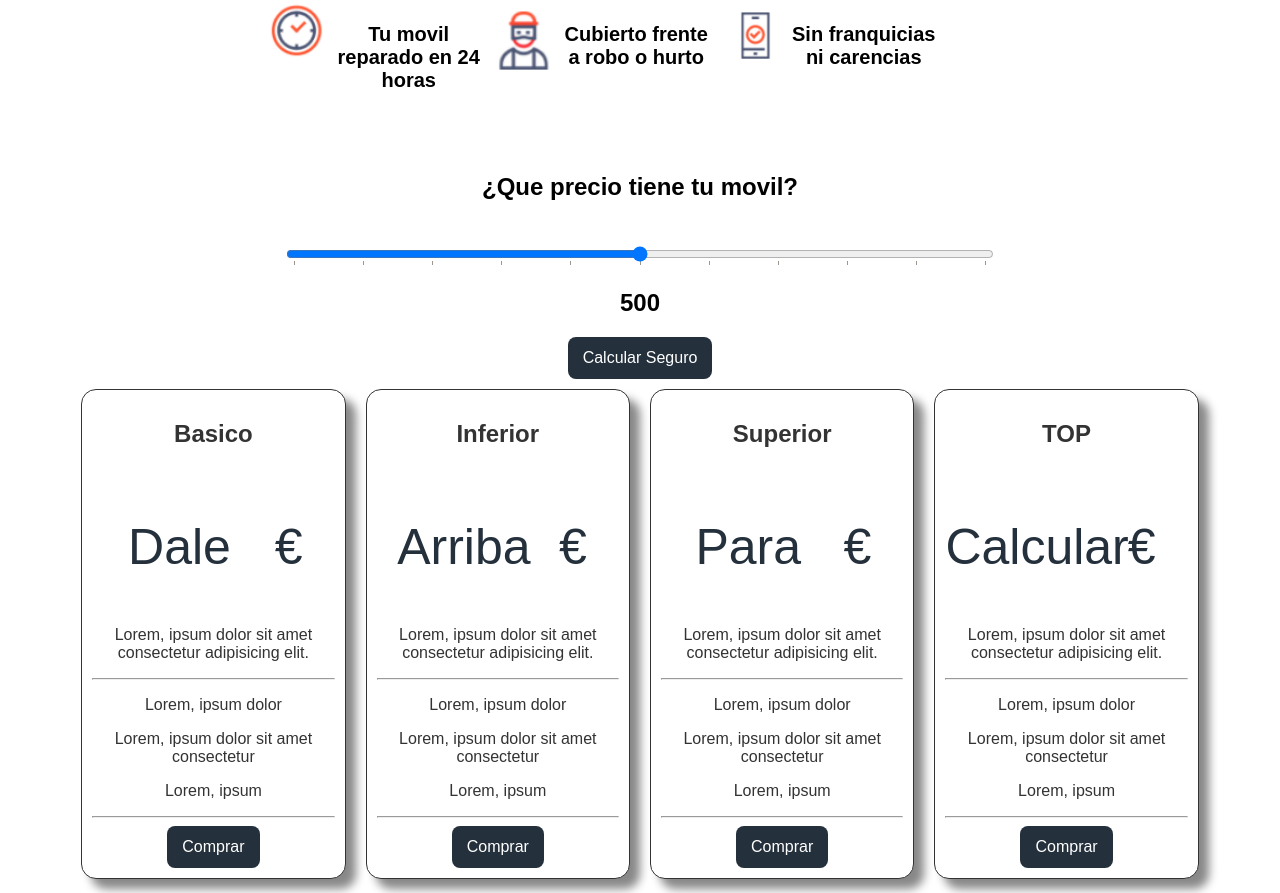
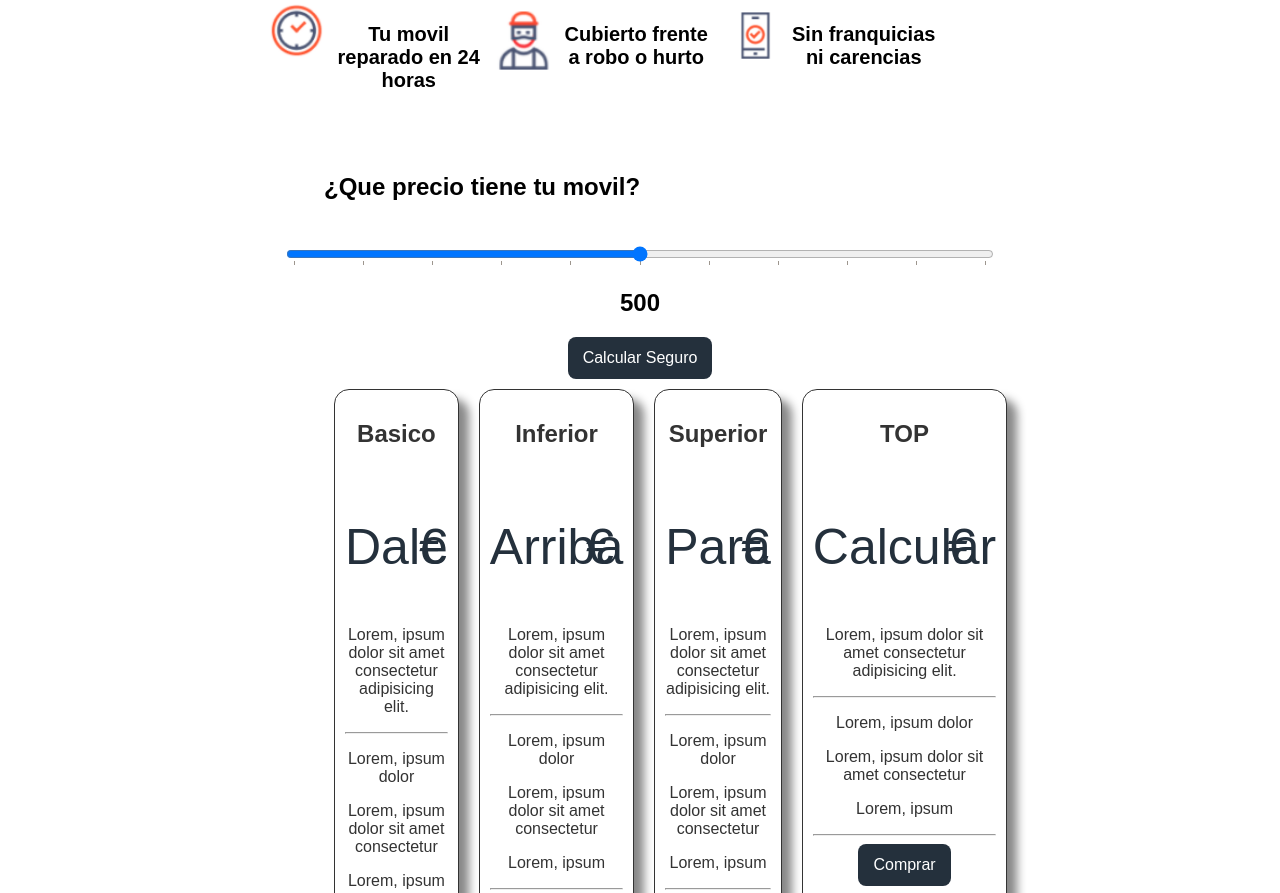
Before and after one commit to Asieertxo/Proyecto_Marcas, a plain HTML site: page Reparacion/reparacion.html in a window 1280 px wide. Shown: the part 744-1637 px from the top of the page. Drawn offline with Linux system fonts and the light colour scheme.

Commit message:
Proyecto Marcas pequeños cambios pasados

```diff
--- a/Reparacion/estilos_reparacion.css
+++ b/Reparacion/estilos_reparacion.css
@@ -102,8 +102,8 @@ body{
 
 /*3º seccion.................................................*/
 .contenedor{/*fijamos los margenes, el ancho y lo ponemos en columnas una al lado de otra*/
-    margin: 0 auto;
-    width: 90%;
+    width: 50%;
+    margin: auto;
     display: flex;
     text-align: center;
 }
--- a/Reparacion/reparacion.html
+++ b/Reparacion/reparacion.html
@@ -53,7 +53,7 @@
       </section>
 
       <!--2º Seccion - Rango de precio-->
-      <section style="text-align: center;">
+      <section style="width: 50%; margin: auto;">
           <h2>¿Que precio tiene tu movil?</h2>
       </section>
       <section class="precio-movil">
```
